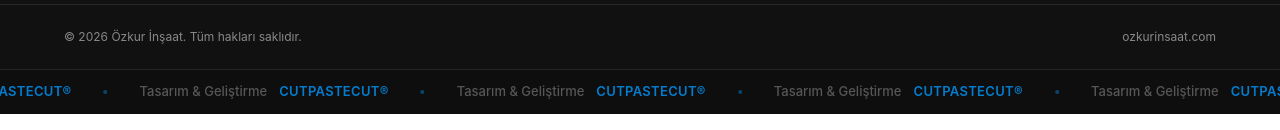
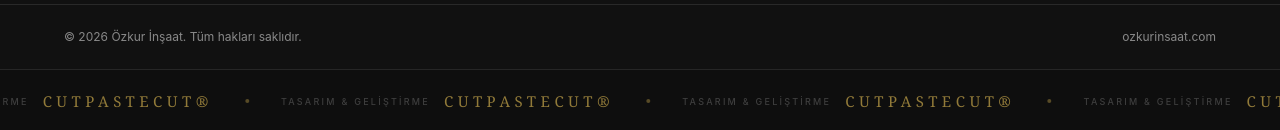
Before and after one commit to dctnrvdi/ozkur-insaat, a Next.js app: page / in a window 1280 px wide. Shown: the part 1720-1850 px from the top of the page. Built offline with nearby package versions, Linux system fonts and the light colour scheme; no server answers; the database is empty.

Commit message:
Footer kredisini bilalakbas.com stiliyle eşle (altın renk, hover animasyonu)

```diff
--- a/src/app/globals.css
+++ b/src/app/globals.css
@@ -81,3 +81,48 @@ h1, h2, h3, h4 {
     transform: translateX(-50%);
   }
 }
+
+.cpc-marquee-track {
+  animation: cpc-marquee 22s linear infinite;
+  width: max-content;
+}
+.cpc-marquee-track:hover {
+  animation-play-state: paused;
+}
+.cpc-sig-link {
+  transition: opacity 0.3s;
+}
+.cpc-label {
+  font-size: 9px;
+  font-weight: 500;
+  letter-spacing: 0.25em;
+  text-transform: uppercase;
+  color: rgba(255, 255, 255, 0.2);
+  transition: color 0.3s;
+  white-space: nowrap;
+}
+.cpc-brand {
+  font-family: Georgia, "Times New Roman", serif;
+  font-size: 15px;
+  font-weight: 500;
+  letter-spacing: 0.3em;
+  text-transform: uppercase;
+  color: rgba(201, 168, 76, 0.7);
+  transition: 0.3s;
+  white-space: nowrap;
+}
+.cpc-sig-link:hover .cpc-label {
+  color: rgb(201, 168, 76);
+}
+.cpc-sig-link:hover .cpc-brand {
+  color: rgb(255, 255, 255);
+  letter-spacing: 0.35em;
+}
+.cpc-sep {
+  width: 4px;
+  height: 4px;
+  border-radius: 50%;
+  background: rgba(201, 168, 76, 0.4);
+  margin: 0 32px;
+  flex-shrink: 0;
+}
--- a/src/components/CreditMarquee.tsx
+++ b/src/components/CreditMarquee.tsx
@@ -1,14 +1,11 @@
-const REPEAT = 6;
+const REPEAT = 5;
 
 export default function CreditMarquee() {
   const items = Array.from({ length: REPEAT });
 
   return (
     <div className="overflow-hidden bg-black/20 border-t border-background/10">
-      <div
-        className="flex w-max items-center"
-        style={{ animation: "cpc-marquee 22s linear infinite" }}
-      >
+      <div className="cpc-marquee-track flex items-center">
         {[0, 1].map((group) => (
           <div key={group} className="flex items-center">
             {items.map((_, i) => (
@@ -17,19 +14,12 @@ export default function CreditMarquee() {
                   href="https://cutpastecut.com"
                   target="_blank"
                   rel="noopener noreferrer"
-                  className="flex items-center gap-3 py-3 text-[13px] font-medium"
+                  className="cpc-sig-link flex items-center gap-3.5 py-5"
                 >
-                  <span className="text-background/30">
-                    Tasarım &amp; Geliştirme
-                  </span>
-                  <span className="text-accent/80 font-semibold tracking-wide">
-                    CUTPASTECUT®
-                  </span>
+                  <span className="cpc-label">Tasarım &amp; Geliştirme</span>
+                  <span className="cpc-brand">CUTPASTECUT®</span>
                 </a>
-                <span
-                  className="mx-8 h-1 w-1 rounded-full bg-accent/40"
-                  aria-hidden
-                />
+                <span className="cpc-sep" aria-hidden />
               </div>
             ))}
           </div>
```
